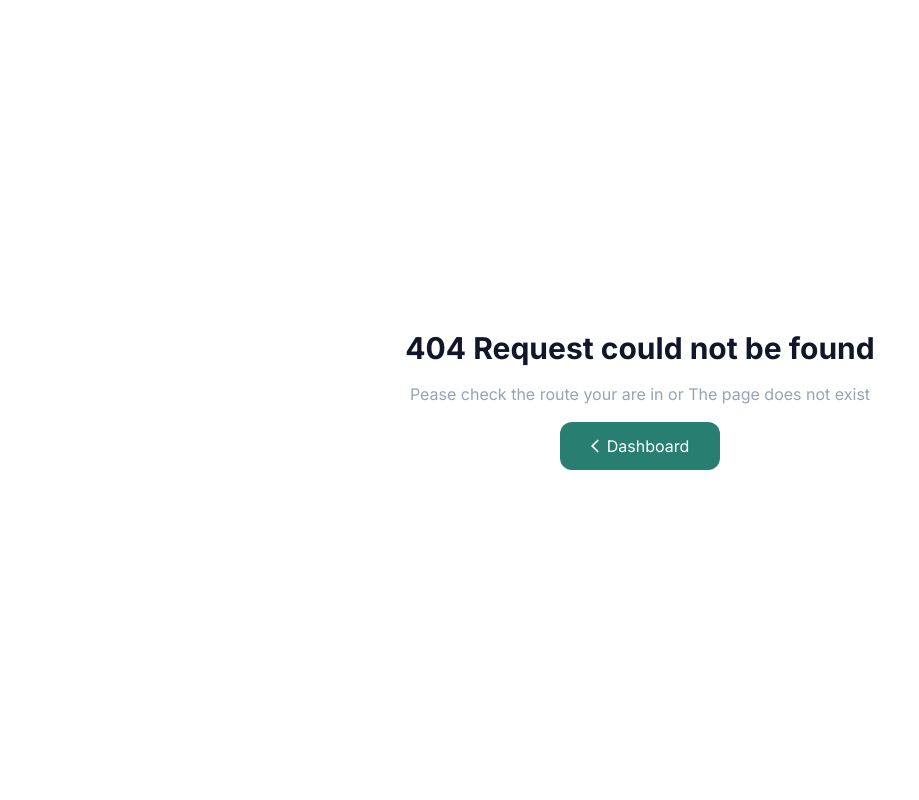
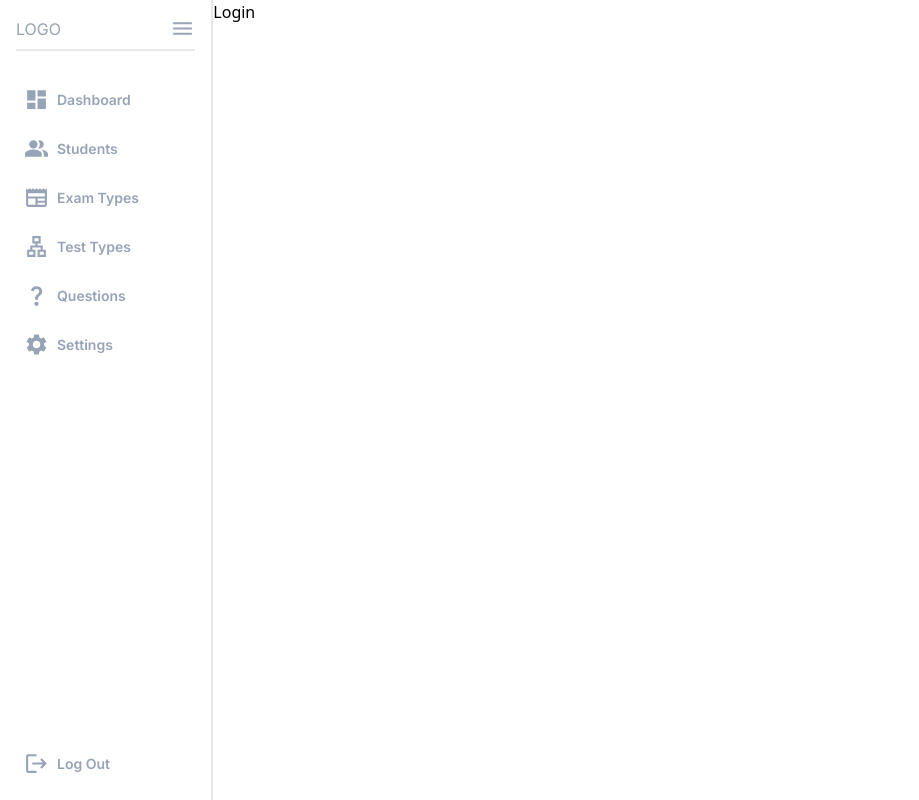
Before and after one commit to Raghu-KV/exam-pro-fe, a React (Vite) app: page /auth in a window 1280 px wide. Before the commit this address had no page. Shown: the whole page, without its empty margins (0-919 px from the left). Built offline with nearby package versions, Linux system fonts and the light colour scheme.

Commit message:
alignment changes

```diff
--- a/src/components/ErrorPage.jsx
+++ b/src/components/ErrorPage.jsx
@@ -11,7 +11,7 @@ function ErrorPage() {
         <p className=" text-appGray">
           Pease check the route your are in or The page does not exist
         </p>
-        <Link to="/dashboard">
+        <Link to="/auth/dashboard">
           <p className=" w-40 py-3 bg-appGreen text-white rounded-xl flex items-center justify-center duration-300 hover:scale-105">
             <MdArrowBackIos />
             Dashboard
--- a/src/components/SideBar.jsx
+++ b/src/components/SideBar.jsx
@@ -11,49 +11,69 @@ import {
 } from "react-icons/md";
 import { useNavigate } from "react-router-dom";
 import { NavLink } from "react-router-dom";
+import { useSelector, useDispatch } from "react-redux";
+import { isNavOpen } from "../redux/reducers/nav-reducer";
 
 const navMenu = [
   {
     title: "Dashboard",
     icon: <MdDashboard size={25} />,
-    link: "/dashboard",
+    link: "/auth/dashboard",
   },
   {
     title: "Students",
     icon: <MdPeopleAlt size={25} />,
-    link: "/students",
+    link: "/auth/students",
   },
   {
     title: "Exam Types",
     icon: <MdNewspaper size={25} />,
-    link: "/exam-types",
+    link: "/auth/exam-types",
   },
   {
     title: "Test Types",
     icon: <MdOutlineLan size={25} />,
-    link: "/test-types",
+    link: "/auth/test-types",
   },
   {
     title: "Questions",
     icon: <MdQuestionMark size={25} />,
-    link: "/questions",
+    link: "/auth/questions",
   },
   {
     title: "Settings",
     icon: <MdSettings size={25} />,
-    link: "/settings",
+    link: "/auth/settings",
   },
 ];
 
 function SideBar() {
   const navigate = useNavigate();
+  const navState = useSelector((state) => state.navState);
+  const dispatch = useDispatch();
+
+  const handleCloseNav = () => {
+    dispatch(isNavOpen({ value: !navState.value }));
+  };
 
   return (
-    <div className="h-screen w-1/6 px-4 py-4 font-inter text-appGray border-r-2 flex flex-col justify-between">
+    <div
+      className={`h-screen px-4 py-4 font-inter text-appGray border-r-2 flex flex-col justify-between ${
+        navState.value ? ` w-1/6` : `w-20 items-center`
+      } duration-500`}
+    >
       <div>
-        <div className="flex items-center justify-between border-b-2 pb-2">
-          <p>LOGO</p>
-          <MdMenu size={25} className="cursor-pointer" />
+        <div
+          className={`flex items-center  border-b-2 pb-2 ${
+            navState.value ? `justify-between` : `justify-center`
+          }`}
+        >
+          {navState.value && <p>LOGO</p>}
+          <MdMenu
+            size={25}
+            className="cursor-pointer"
+            onClick={() => handleCloseNav()}
+          />
         </div>
         <div className="flex flex-col mt-7 gap-2">
           {navMenu.map((navItem) => (
@@ -61,13 +81,15 @@ function SideBar() {
               key={navItem.link}
               to={navItem.link}
               className={({ isActive }) =>
-                `p-2 rounded-lg flex items-center font-semibold gap-2 text-sm hover:bg-appLightGray/30 duration-200 ${
-                  isActive ? "bg-appGreen hover:bg-appGreen text-white" : ""
+                `p-2 rounded-lg flex items-center font-semibold gap-2 text-sm  duration-200 ${
+                  isActive
+                    ? " hover:bg-appGreen bg-appGreen text-white"
+                    : "hover:bg-appLightGray/30"
                 }`
               }
             >
               {navItem.icon}
-              <p>{navItem.title}</p>
+              {navState.value && <p>{navItem.title}</p>}
             </NavLink>
           ))}
         </div>
@@ -78,7 +100,7 @@ function SideBar() {
         onClick={() => navigate("/")}
       >
         <MdLogout size={25} />
-        <p>Log Out</p>
+        {navState.value && <p>Log Out</p>}
       </div>
     </div>
   );
--- /dev/null
+++ b/src/pages/Login.jsx
@@ -0,0 +1,7 @@
+import React from "react";
+
+function Login() {
+  return <div>Login</div>;
+}
+
+export default Login;
--- /dev/null
+++ b/src/redux/reducers/nav-reducer.js
@@ -0,0 +1,15 @@
+import { createSlice } from "@reduxjs/toolkit";
+
+const navState = createSlice({
+  name: "navState",
+  initialState: { value: true },
+  reducers: {
+    isNavOpen: (state, action) => {
+      state.value = action.payload.value;
+    },
+  },
+});
+
+export const { isNavOpen } = navState.actions;
+
+export default navState.reducer;
--- /dev/null
+++ b/src/redux/store/strore.js
@@ -0,0 +1,9 @@
+import { configureStore } from "@reduxjs/toolkit";
+
+import navStateReducer from "../reducers/nav-reducer";
+
+export const store = configureStore({
+  reducer: {
+    navState: navStateReducer,
+  },
+});
```
Also changed, not shown: src/main.jsx (+19 -2 lines).
